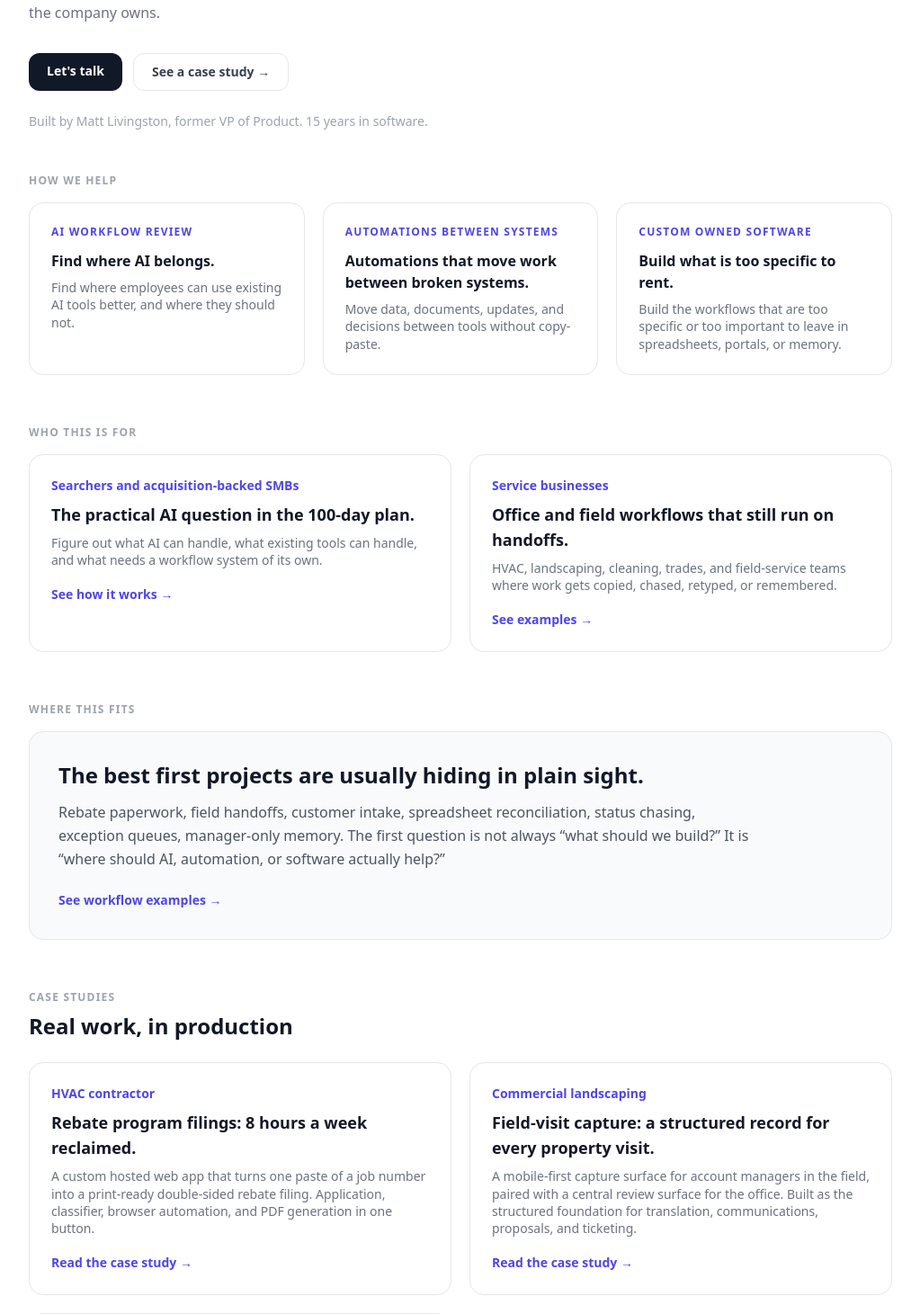
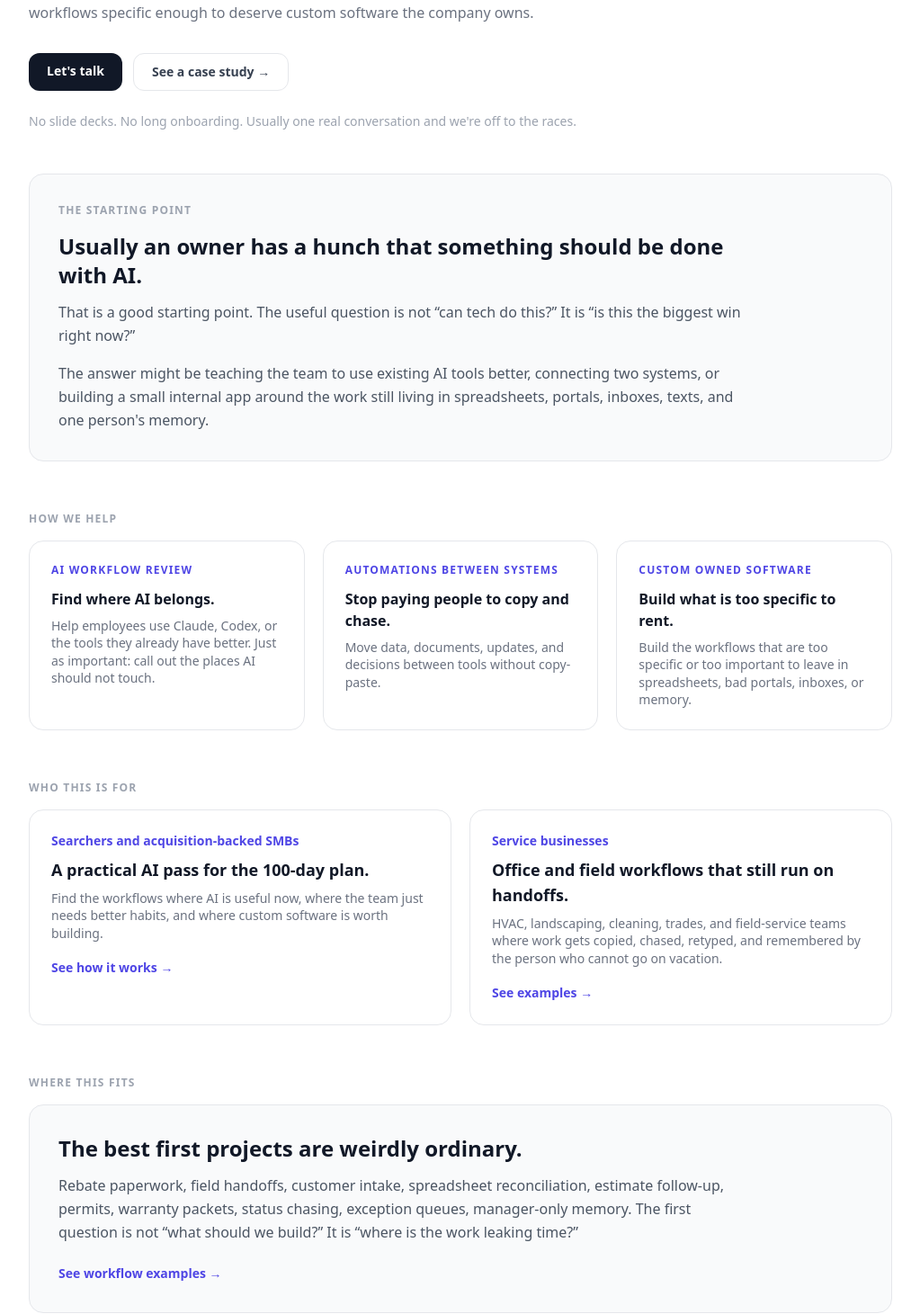
Before and after one commit to thebotcandoit/thebotcandoit.com, a Next.js app: page / in a window 1280 px wide. Shown: the part 469-1930 px from the top of the page at 90% size, without its empty margins (0-1023 px from the left). Built offline with nearby package versions, Linux system fonts and the light colour scheme.

Commit message:
Make homepage voice sharper

```diff
--- a/pages/index.js
+++ b/pages/index.js
@@ -8,7 +8,7 @@ export default function Home() {
     <>
       <Head>
         <title>Botworks Agency &mdash; Practical AI and workflow systems for SMBs</title>
-        <meta name="description" content="Practical AI and custom workflow systems for SMBs with messy operations. AI when it helps. Custom software when it matters. Operational judgment either way." />
+        <meta name="description" content="Practical AI and custom workflow systems for SMB owners. No slide decks, no long onboarding, and no hostage software." />
         <meta property="og:title" content="Botworks Agency — Practical AI and workflow systems for SMBs" />
         <meta property="og:description" content="AI when it helps. Custom software when it matters. Operational judgment either way." />
         <meta name="viewport" content="width=device-width, initial-scale=1" />
@@ -28,7 +28,7 @@ export default function Home() {
               AI when it helps. Custom software when it matters. Operational judgment either way.
             </p>
             <p className="text-base text-gray-500 leading-relaxed mb-8 max-w-xl">
-              We help operators find where AI can actually save time, where existing tools are enough, and where a workflow is specific enough to deserve software the company owns.
+              I help owners figure out where AI is actually useful: the work Claude or Codex can improve today, the handoffs that can be automated, and the workflows specific enough to deserve custom software the company owns.
             </p>
             <div className="flex gap-3 flex-wrap">
               <Link href="/contact" className="bg-gray-900 text-white px-5 py-2.5 rounded-xl text-sm font-semibold hover:bg-gray-700 transition-colors">
@@ -39,8 +39,24 @@ export default function Home() {
               </a>
             </div>
             <p className="text-sm text-gray-400 mt-6">
-              Built by Matt Livingston, former VP of Product. 15 years in software.
+              No slide decks. No long onboarding. Usually one real conversation and we&apos;re off to the races.
             </p>
+          </section>
+
+          {/* POINT OF VIEW */}
+          <section className="px-8 pb-14 max-w-5xl">
+            <div className="border border-gray-200 rounded-2xl p-6 md:p-8 bg-gray-50">
+              <div className="max-w-3xl">
+                <p className="text-xs font-semibold text-gray-400 uppercase tracking-widest mb-4">The starting point</p>
+                <h2 className="text-2xl font-bold text-gray-900 mb-3">Usually an owner has a hunch that something should be done with AI.</h2>
+                <p className="text-base text-gray-600 leading-relaxed mb-4">
+                  That is a good starting point. The useful question is not &ldquo;can tech do this?&rdquo; It is &ldquo;is this the biggest win right now?&rdquo;
+                </p>
+                <p className="text-base text-gray-600 leading-relaxed">
+                  The answer might be teaching the team to use existing AI tools better, connecting two systems, or building a small internal app around the work still living in spreadsheets, portals, inboxes, texts, and one person&apos;s memory.
+                </p>
+              </div>
+            </div>
           </section>
 
           {/* CAPABILITY STRIP */}
@@ -51,12 +67,12 @@ export default function Home() {
                 <p className="text-xs font-semibold text-indigo-600 uppercase tracking-widest mb-3">AI workflow review</p>
                 <h3 className="text-base font-bold text-gray-900 mb-2">Find where AI belongs.</h3>
                 <p className="text-sm text-gray-500 leading-snug">
-                  Find where employees can use existing AI tools better, and where they should not.
+                  Help employees use Claude, Codex, or the tools they already have better. Just as important: call out the places AI should not touch.
                 </p>
               </div>
               <div className="border border-gray-200 rounded-2xl p-6">
                 <p className="text-xs font-semibold text-indigo-600 uppercase tracking-widest mb-3">Automations between systems</p>
-                <h3 className="text-base font-bold text-gray-900 mb-2">Automations that move work between broken systems.</h3>
+                <h3 className="text-base font-bold text-gray-900 mb-2">Stop paying people to copy and chase.</h3>
                 <p className="text-sm text-gray-500 leading-snug">
                   Move data, documents, updates, and decisions between tools without copy-paste.
                 </p>
@@ -65,7 +81,7 @@ export default function Home() {
                 <p className="text-xs font-semibold text-indigo-600 uppercase tracking-widest mb-3">Custom owned software</p>
                 <h3 className="text-base font-bold text-gray-900 mb-2">Build what is too specific to rent.</h3>
                 <p className="text-sm text-gray-500 leading-snug">
-                  Build the workflows that are too specific or too important to leave in spreadsheets, portals, or memory.
+                  Build the workflows that are too specific or too important to leave in spreadsheets, bad portals, inboxes, or memory.
                 </p>
               </div>
             </div>
@@ -80,9 +96,9 @@ export default function Home() {
                 className="border rounded-2xl p-6 bg-white transition-all border-gray-200 hover:border-indigo-200 hover:shadow-lg hover:shadow-indigo-50 cursor-pointer block"
               >
                 <p className="text-sm font-semibold text-indigo-600 mb-2">Searchers and acquisition-backed SMBs</p>
-                <h2 className="text-lg font-bold text-gray-900 mb-2">The practical AI question in the 100-day plan.</h2>
+                <h2 className="text-lg font-bold text-gray-900 mb-2">A practical AI pass for the 100-day plan.</h2>
                 <p className="text-sm text-gray-500 leading-snug mb-4">
-                  Figure out what AI can handle, what existing tools can handle, and what needs a workflow system of its own.
+                  Find the workflows where AI is useful now, where the team just needs better habits, and where custom software is worth building.
                 </p>
                 <span className="text-sm font-semibold text-indigo-600">See how it works &rarr;</span>
               </Link>
@@ -93,7 +109,7 @@ export default function Home() {
                 <p className="text-sm font-semibold text-indigo-600 mb-2">Service businesses</p>
                 <h2 className="text-lg font-bold text-gray-900 mb-2">Office and field workflows that still run on handoffs.</h2>
                 <p className="text-sm text-gray-500 leading-snug mb-4">
-                  HVAC, landscaping, cleaning, trades, and field-service teams where work gets copied, chased, retyped, or remembered.
+                  HVAC, landscaping, cleaning, trades, and field-service teams where work gets copied, chased, retyped, and remembered by the person who cannot go on vacation.
                 </p>
                 <span className="text-sm font-semibold text-indigo-600">See examples &rarr;</span>
               </Link>
@@ -105,9 +121,9 @@ export default function Home() {
             <p className="text-xs font-semibold text-gray-400 uppercase tracking-widest mb-4">Where this fits</p>
             <div className="border border-gray-200 rounded-2xl p-6 md:p-8 bg-gray-50">
               <div className="max-w-3xl">
-                <h2 className="text-2xl font-bold text-gray-900 mb-3">The best first projects are usually hiding in plain sight.</h2>
+                <h2 className="text-2xl font-bold text-gray-900 mb-3">The best first projects are weirdly ordinary.</h2>
                 <p className="text-base text-gray-600 leading-relaxed mb-5">
-                  Rebate paperwork, field handoffs, customer intake, spreadsheet reconciliation, status chasing, exception queues, manager-only memory. The first question is not always &ldquo;what should we build?&rdquo; It is &ldquo;where should AI, automation, or software actually help?&rdquo;
+                  Rebate paperwork, field handoffs, customer intake, spreadsheet reconciliation, estimate follow-up, permits, warranty packets, status chasing, exception queues, manager-only memory. The first question is not &ldquo;what should we build?&rdquo; It is &ldquo;where is the work leaking time?&rdquo;
                 </p>
                 <Link href="/workflow-examples" className="text-sm font-semibold text-indigo-600 hover:text-indigo-800 transition-colors">
                   See workflow examples &rarr;
@@ -128,7 +144,7 @@ export default function Home() {
                 <p className="text-sm font-semibold text-indigo-600 mb-2">HVAC contractor</p>
                 <h3 className="text-lg font-bold text-gray-900 mb-2">Rebate program filings: 8 hours a week reclaimed.</h3>
                 <p className="text-sm text-gray-500 leading-snug mb-4">
-                  A custom hosted web app that turns one paste of a job number into a print-ready double-sided rebate filing. Application, classifier, browser automation, and PDF generation in one button.
+                  The office manager used to spend hours moving rebate data between bad systems. Now she pastes a job number and gets a mail-ready packet.
                 </p>
                 <span className="text-sm font-semibold text-indigo-600">
                   Read the case study &rarr;
@@ -141,7 +157,7 @@ export default function Home() {
                 <p className="text-sm font-semibold text-indigo-600 mb-2">Commercial landscaping</p>
                 <h3 className="text-lg font-bold text-gray-900 mb-2">Field-visit capture: a structured record for every property visit.</h3>
                 <p className="text-sm text-gray-500 leading-snug mb-4">
-                  A mobile-first capture surface for account managers in the field, paired with a central review surface for the office. Built as the structured foundation for translation, communications, proposals, and ticketing.
+                  Account managers needed one clean place to capture what they saw in the field, then turn it into office review, translation, follow-up, and crew tasks.
                 </p>
                 <span className="text-sm font-semibold text-indigo-600">
                   Read the case study &rarr;
@@ -195,10 +211,10 @@ export default function Home() {
                   15 years as a technical product manager in software, most recently VP of Product Management. I shipped to engineering teams that ship every day; now I bring that bar to small businesses that don&apos;t have engineering teams of their own.
                 </p>
                 <p className="text-base text-gray-600 leading-relaxed">
-                  Botworks helps SMB operators figure out where AI and custom software can actually improve the business. We start with one workflow where the pain is obvious, choose the simplest useful fix, and use that first win to uncover the next one.
+                  I was searching in Miami and realized my skills were probably a better fit for an agency: sitting with owners, finding the operational mess, and turning the right piece of it into something that works.
                 </p>
                 <p className="text-base text-gray-600 leading-relaxed mt-2">
-                  Over time, the business gets practical AI habits, useful automations, and owned software around the places where people used to copy, chase, translate, retype, reconcile, and remember. No hidden fees. No hostage software.
+                  If it is custom software, the client owns all of it. I am also building the handoff so employees and LLM agents can keep running it if we ever part ways. No hidden fees. No hostage software.
                 </p>
               </div>
             </div>
@@ -209,7 +225,7 @@ export default function Home() {
             <div>
               <h2 className="text-2xl font-bold tracking-tight text-white mb-2">Have a workflow that should be easier?</h2>
               <p className="text-gray-400 text-sm leading-relaxed max-w-lg">
-                Tell me where the work gets copied, chased, retyped, or remembered by one person. I&apos;ll help sort whether the answer is AI, automation, custom software, or nothing at all.
+                Tell me where the work gets copied, chased, retyped, or remembered by one person. I&apos;ll help sort whether the answer is AI, automation, custom software, or nothing at all. First few months of this, so pricing is gentle.
               </p>
             </div>
             <Link href="/contact" className="bg-white text-gray-900 px-6 py-3 rounded-xl text-sm font-semibold whitespace-nowrap hover:bg-gray-100 transition-colors">
```
